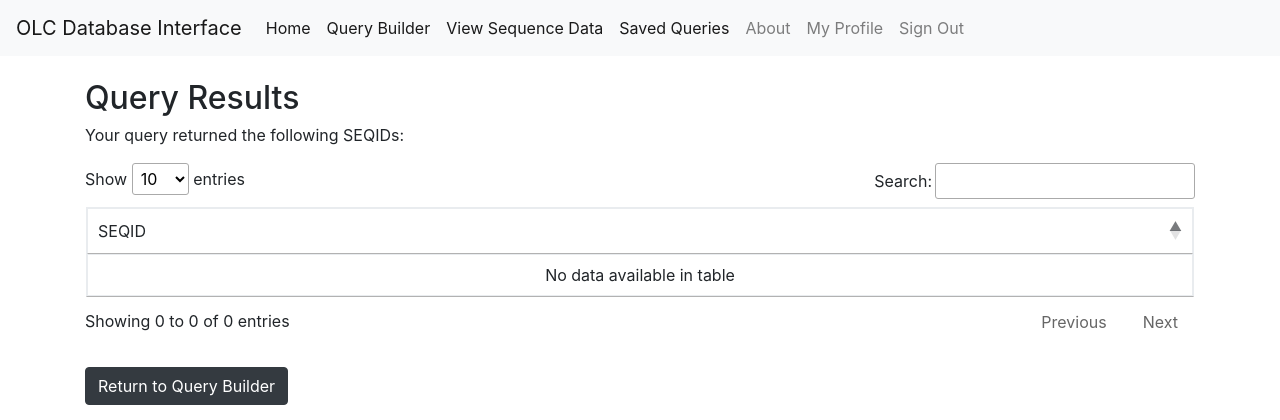
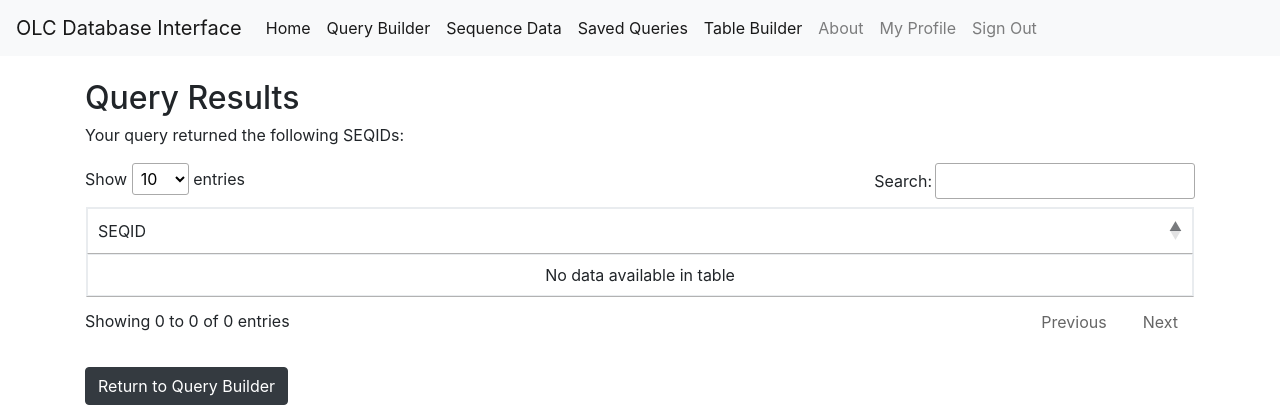
Before and after one commit to lowandrew/olc_database, a Django app: page /data_wrapper/query_results in a window 1280 px wide. Shown: the top 420 px of the page. Run offline with Django 3.2, Linux system fonts and the light colour scheme; the visitor is signed in with stand-in values (Sample User, id 1); some libraries are stand-ins or nearby versions.

Commit message:
Added basic custom table builder functionality. TODO soon: Make custom table queries save-able and have lists of user accessible custom tables

```diff
--- a/olc_database/data_wrapper/forms.py
+++ b/olc_database/data_wrapper/forms.py
@@ -36,6 +36,12 @@ class SeqDataForm(forms.ModelForm):
         fields = get_model_fields(SeqData)
 
     change_reason = forms.CharField(max_length=128)
+
+
+class CustomTableForm(forms.Form):
+    table_attribute = autocomplete.Select2ListChoiceField(choice_list=make_list_of_fields,
+                                                          widget=autocomplete.ListSelect2(url='data_wrapper:attribute-autocomplete'),
+                                                          required=True)
 
 
 class SearchForm(forms.Form):
--- a/olc_database/data_wrapper/tables.py
+++ b/olc_database/data_wrapper/tables.py
@@ -6,11 +6,11 @@ class SeqDataTable(tables.Table):
     class Meta:
         model = SeqData
         attrs = {'id': 'seqdata-table',
-                 'class': 'table table-hover table-border'}
+                 'class': 'table table-hover table-border compact'}
 
 
 class ResFinderDataTable(tables.Table):
     class Meta:
         model = ResFinderData
         attrs = {'id': 'resfinderdata-table',
-                 'class': 'table table-hover table-border'}
+                 'class': 'table table-hover table-border compact'}
--- a/olc_database/data_wrapper/urls.py
+++ b/olc_database/data_wrapper/urls.py
@@ -6,6 +6,8 @@ from olc_database.data_wrapper import views
 app_name = 'data_wrapper'
 urlpatterns = [
     url(r'^query_builder$', views.query_builder, name='query_builder'),
+    url(r'^generic_table$', views.generic_table, name='generic_table'),
+    url(r'^table_builder$', views.table_builder, name='table_builder'),
     url(r'^query_results$', views.query_results, name='query_results'),
     url(r'^seqdata_table$', views.seqdata_table, name='seqdata_table'),
     url(r'^resfinderdata_table$', views.resfinderdata_table, name='resfinderdata_table'),
--- a/olc_database/data_wrapper/views.py
+++ b/olc_database/data_wrapper/views.py
@@ -3,7 +3,7 @@ from django_tables2 import RequestConfig
 from django_tables2.columns import TemplateColumn
 from django.shortcuts import render, get_object_or_404, redirect
 from data_wrapper.models import LSTSData, Sample, SeqData, ResFinderData, SavedQueries
-from .forms import SearchForm, BaseSearchFormSet, QuerySaveForm, ResFinderDataForm, SeqDataForm
+from .forms import SearchForm, BaseSearchFormSet, QuerySaveForm, ResFinderDataForm, SeqDataForm, CustomTableForm
 from .tables import SeqDataTable, ResFinderDataTable
 from django.forms.formsets import formset_factory
 from django.contrib.auth.decorators import login_required
@@ -15,6 +15,42 @@ class AttributeAutocompleteFromList(autocomplete.Select2ListView):
 
 
 # Create your views here.
+@login_required
+def table_builder(request):
+    terms = list()
+    TableFormSet = formset_factory(CustomTableForm, formset=BaseSearchFormSet)
+    save_query_form = QuerySaveForm()
+    if request.method == 'POST':
+        save_query_form = QuerySaveForm(request.POST)
+        query_name = ''
+        save_query = 'No'
+        if save_query_form.is_valid():
+            query_name = save_query_form.cleaned_data.get('query_name')
+            save_query = save_query_form.cleaned_data.get('save_query')
+        table_formset = TableFormSet(request.POST)
+        if table_formset.is_valid():
+            for table_form in table_formset:
+                terms.append(table_form.cleaned_data.get('table_attribute'))
+        seqid_list = list(Sample.objects.values_list('seqid', flat=True))
+        table_data = get_table_data(table_attributes=terms,
+                                    seqid_list=seqid_list)
+        terms.insert(0, 'SEQID')
+        return render(request,
+                      'data_wrapper/generic_table.html',
+                      {
+                          'table_data': table_data,
+                          'table_attributes': terms
+                      })
+    else:
+        table_formset = TableFormSet()
+    return render(request,
+                  'data_wrapper/table_builder.html',
+                  {
+                      'table_formset': table_formset,
+                      'save_query_form': save_query_form
+                  })
+
+
 @login_required
 def query_builder(request):
     terms = list()
@@ -212,6 +248,18 @@ def resfinder_history(request, resfinder_id):
 
 
 @login_required
+def generic_table(request, table_attributes, seqid_list):
+    table_data = get_table_data(table_attributes=table_attributes,
+                                seqid_list=seqid_list)
+    return render(request,
+                  'data_wrapper/generic_table.html',
+                  {
+                      'table_attributes': table_attributes,
+                      'table_data': table_data
+                  })
+
+
+@login_required
 def query_results(request):
     return render(request,
                   'data_wrapper/query_results.html')
@@ -247,6 +295,34 @@ def resfinderdata_table(request):
                   )
 
 
+def get_table_data(table_attributes, seqid_list):
+    table_data = list()
+    models = [SeqData, LSTSData, ResFinderData]
+    for seqid in seqid_list:
+        row_data = list()
+        row_data.append(seqid)
+        for attribute in table_attributes:
+            for m in models:
+                if attribute in get_model_fields(m):
+                    model = m
+                    field = m._meta.get_field(attribute)
+            fieldname = str(field).split('.')[-1]
+            data = model.objects.filter(seqid=Sample.objects.get(seqid=seqid))
+            a = data.values_list(fieldname, flat=True)
+            if len(a) == 0:
+                data_to_add = 'NA'
+            elif len(a) == 1:
+                data_to_add = a[0]
+            else:
+                data_to_add = ''
+                for item in a:
+                    data_to_add += item + ','
+                data_to_add = data_to_add[:-1]
+            row_data.append(data_to_add)
+        table_data.append(row_data)
+    return table_data
+
+
 def decipher_input_request(attributes, operations, terms, combine_operations):
     # NOTE: This may not be a good way to do things at all, but as a proof of concept it seems to work.
     # TODO: Become a database expert so you know if this is actually a good idea.
@@ -258,6 +334,7 @@ def decipher_input_request(attributes, operations, terms, combine_operations):
             if attributes[i] in get_model_fields(m):
                 model = m
                 field = model._meta.get_field(attributes[i])
+                # TODO: Add a break here. I see no chance it messes things up, but it might, so we'll test it.
 
         queryset = model.objects.all()
         fieldname = str(field).split('.')[-1]
--- a/olc_database/templates/base.html
+++ b/olc_database/templates/base.html
@@ -48,10 +48,13 @@
               <a class="nav-link" href="{% url 'data_wrapper:query_builder' %}">Query Builder<span class="sr-only">(current)</span></a>
             </li>
             <li class="nav-item active">
-              <a class="nav-link" href="{% url 'data_wrapper:seqdata_table' %}">View Sequence Data<span class="sr-only">(current)</span></a>
+              <a class="nav-link" href="{% url 'data_wrapper:seqdata_table' %}">Sequence Data<span class="sr-only">(current)</span></a>
             </li>
             <li class="nav-item active">
               <a class="nav-link" href="{% url 'data_wrapper:saved_queries' %}">Saved Queries<span class="sr-only">(current)</span></a>
+            </li>
+            <li class="nav-item active">
+              <a class="nav-link" href="{% url 'data_wrapper:table_builder' %}">Table Builder<span class="sr-only">(current)</span></a>
             </li>
             <li class="nav-item">
               <a class="nav-link" href="{% url 'about' %}">About</a>
--- a/olc_database/templates/data_wrapper/seqdata_history.html
+++ b/olc_database/templates/data_wrapper/seqdata_history.html
@@ -26,6 +26,8 @@
       });
       // The following will color cells that have changed so that users can more easily track changes as they've
       // gone through.
+      // Also, this should get put somewhere where it can be loaded into multiple pages, so we don't end up repeating
+      // things way more than we should
       function colorTableChanges() {
           var table = document.getElementById('seqdata-table');
           var num_columns = table.rows[0].cells.length;
```
Also changed, not shown: olc_database/data_wrapper/models.py (+10 -0 lines), olc_database/templates/data_wrapper/generic_table.html (added, +35 -0 lines), olc_database/templates/data_wrapper/table_builder.html (added, +43 -0 lines).
